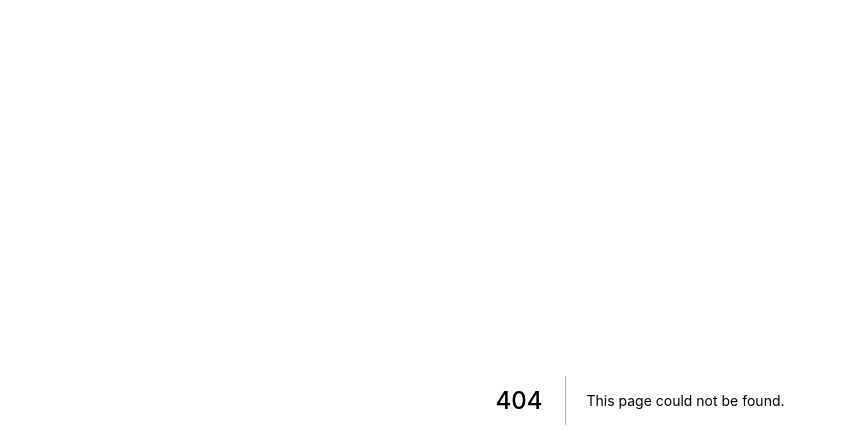
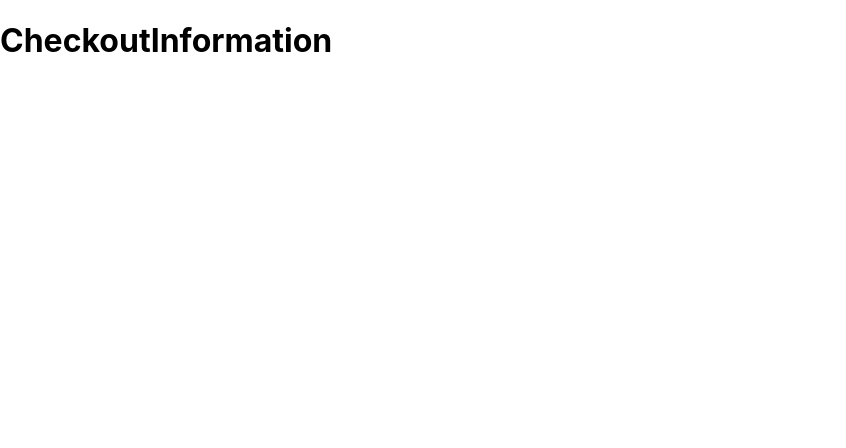
Before and after one commit to d4vsanchez/platzi-conf-merch, a Next.js app: page /checkout/information in a window 1280 px wide. Before the commit this address had no page. Shown: the top 448 px of the page, without its empty margins (0-846 px from the left). Built offline with nearby package versions, Linux system fonts and the light colour scheme.

Commit message:
Add checkout routes

```diff
--- /dev/null
+++ b/src/pages/checkout/information.tsx
@@ -0,0 +1,7 @@
+import type { NextPage } from 'next'
+
+const CheckoutInformation: NextPage = () => {
+  return <h1>CheckoutInformation</h1>
+}
+
+export default CheckoutInformation
```
Also changed, not shown: src/pages/checkout/index.tsx (added, +7 -0 lines), src/pages/checkout/payment.tsx (added, +7 -0 lines), src/pages/checkout/success.tsx (added, +7 -0 lines).
